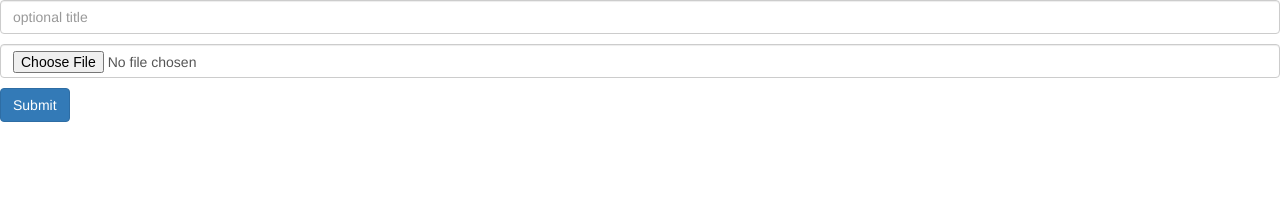
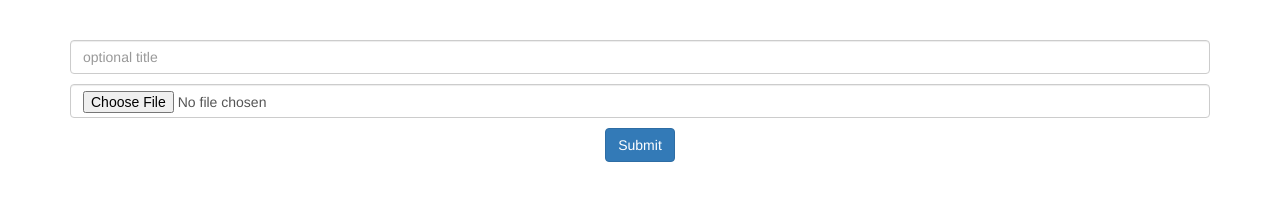
Before and after one commit to gauravanni/aws-file-upload, a website: page index.html in a window 1280 px wide. Drawn offline with nearby package versions, Linux system fonts and the light colour scheme.

Commit message:
changes in index.html

```diff
--- a/index.html
+++ b/index.html
@@ -6,7 +6,8 @@
     <title></title>
 </head>
 <body>
-
+<br><br>
+<div class="container" style="text-align:center;">
 <form method="post" enctype="multipart/form-data" action="/upload">
     <p>
         <input type="text" class="form-control" name="title" placeholder="optional title"/>
@@ -20,5 +21,6 @@
         <input class="btn btn-primary" type="submit"/>
     </p>
 </form>
+</div>
 </body>
 </html>
```
